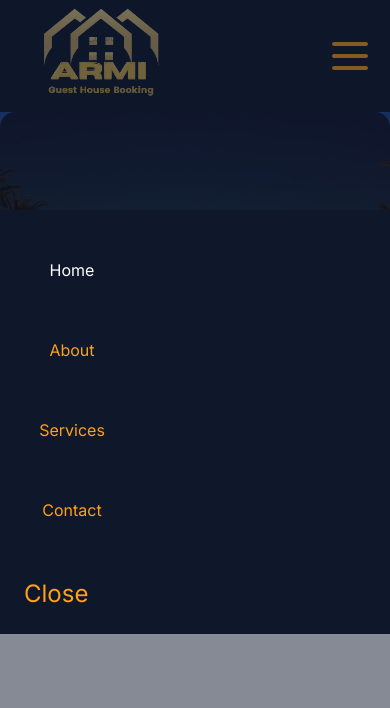
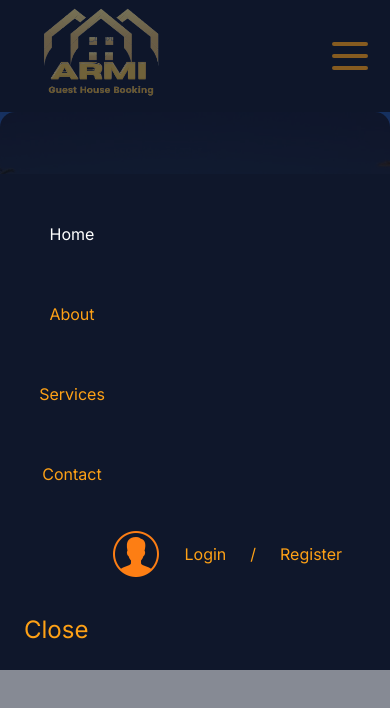
Before and after one commit to aron-helu/armi, a Next.js app: page / in a window 390 px wide. Both pictures are taken after a click on the button 350 px from the left and 56 px from the top of the page. Shown: the top 708 px of the page. Built offline with nearby package versions, Linux system fonts and the light colour scheme.

Commit message:
Creating login and register link in the nav-bar for user and add image of user

```diff
--- a/src/app/navigationBar.js
+++ b/src/app/navigationBar.js
@@ -111,6 +111,26 @@ export const Navbar = () => {
                 </div>
               </Link>
             ))}
+
+            <div className="flex items-center justify-end">
+              <Image
+                src="/icons8-male-user-50.png"
+                alt="user"
+                width={50}
+                height={100}
+                className="h-auto w-4/3"
+                unoptimized
+              />
+              <Link href="/login" className="text-decoration-none">
+                <p className="hover:text-gray-300 m-4 text-[#FEA116]">Login</p>
+              </Link>
+              <span className="text-[#FEA116]"> / </span>
+              <Link href="/register" className="text-decoration-none">
+                <p className="hover:text-gray-300 m-4 text-[#FEA116]">
+                  Register
+                </p>
+              </Link>
+            </div>
             <button
               className="text-[#FEA116] text-2xl mt-4"
               onClick={handleMenuToggle}
```
Also changed, not shown: 4 other files (tests, documents, lock files or other folders).
